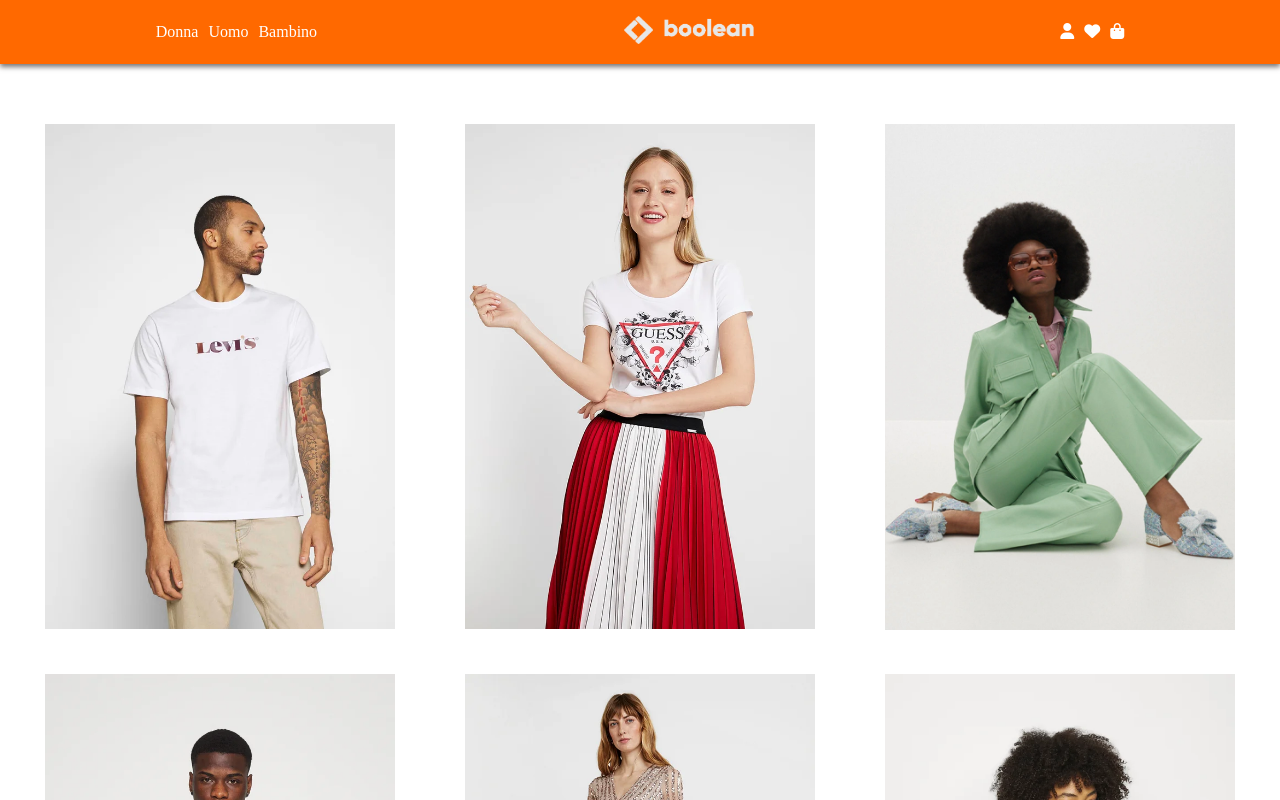
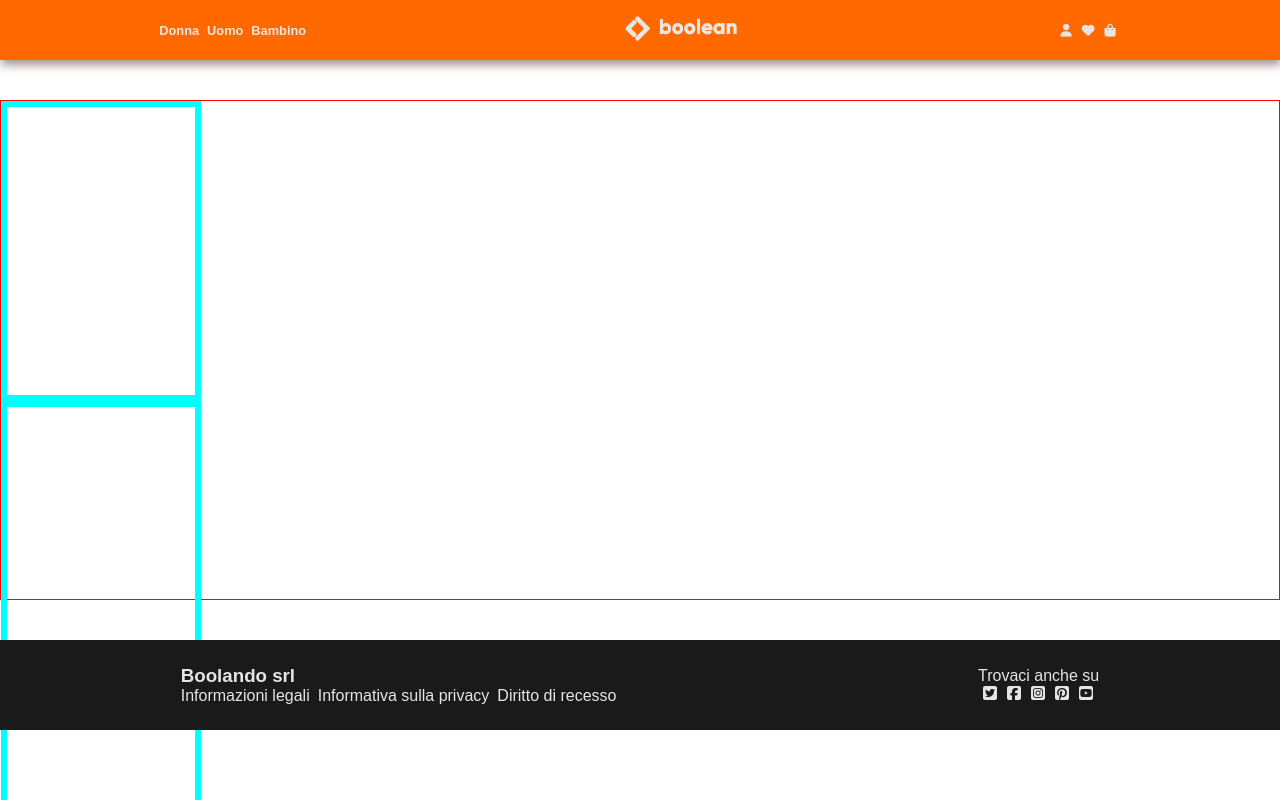
Before and after one commit to sisdream/vite-boolando, a Vue app: page / in a window 1280 px wide. Shown: the top 800 px of the page. Built offline with nearby package versions, Linux system fonts and the light colour scheme.

Commit message:
fix: structure

```diff
--- a/src/App.vue
+++ b/src/App.vue
@@ -1,27 +1,18 @@
-<script setup>
-import HelloWorld from './components/HelloWorld.vue'
+<script>
+   import AppHeader from './components/AppHeader.vue';
+  import AppMain from './components/AppMain.vue';
+  import AppFooter from './components/AppFooter.vue';
+
+  export default {
+    components: { AppHeader, AppMain, AppFooter },
+  }
 </script>
 
+
 <template>
-  <header>
-    <div class="jumbo">
-      <ul>
-        <li><a href="#">Donna</a></li>
-        <li><a href="#">Uomo</a></li>
-        <li><a href="#">Bambino</a></li>
-      </ul>
-      <div class="logo">
-        <img src="../public/boolean-logo.png" alt="logo">
-      </div>
-      <div class="icon">
-        <i class="fa-solid fa-user"></i>
-        <i class="fa-solid fa-heart"></i>
-        <i class="fa-solid fa-bag-shopping"></i>
-      </div>
-    </div>
-  </header>
 
-  <main>
+
+  <!-- <main>
     <section>
       <div class="card">
         <div class="card-img">
@@ -77,7 +68,12 @@
           </div>
         </div>
       </div>
-  </footer>
+  </footer>  -->
+  <app-header />
+
+  <app-main />
+
+  <app-footer />
 </template>
 
 <style lang="scss">
--- /dev/null
+++ b/src/components/AppFooter.vue
@@ -0,0 +1,56 @@
+<script>
+    export default {
+        data () {
+            return {
+
+            }
+        },
+    }
+</script>
+
+<template>
+   <section>
+        <div class="container">
+            <div class="left">
+                <h3>Boolando srl</h3>
+                <ul>
+                  <li><a href="#">Informazioni legali</a></li>
+                  <li><a href="#">Informativa sulla privacy</a></li>
+                  <li><a href="#">Diritto di recesso</a></li>
+                </ul>
+              </div>
+              <div class="right">
+                <p>Trovaci anche su</p>
+                <div class="icon">
+                  <i class="fa-brands fa-square-twitter"></i>
+                  <i class="fa-brands fa-square-facebook"></i>
+                  <i class="fa-brands fa-square-instagram"></i>
+                  <i class="fa-brands fa-square-pinterest"></i>
+                  <i class="fa-brands fa-square-youtube"></i>
+                </div>
+              </div>
+        </div>
+    </section>
+</template>
+
+<style lang="scss" scoped>
+    @use '../styles/partials/variables' as *;
+    @use '../styles/partials/mixins' as *;
+
+    section {
+        background-color: $secondary-color;
+        color: $tertiary-color;
+        height: calc($header-h * 1.5);
+
+        .container {
+            height: 100%;
+            @include d-flex_between_center;
+
+            ul {
+                list-style: none;
+                @include d-flex_between_center;
+                gap: 8px;
+            }
+        }
+    }
+</style>
--- /dev/null
+++ b/src/components/AppHeader.vue
@@ -0,0 +1,67 @@
+<script>
+    export default {
+        data () {
+            return {
+                links: [
+                    'Donna',
+                    'Uomo',
+                    'Bambino'
+                ],
+            }
+        },
+    }
+</script>
+
+<template>
+   <section>
+       <div class="container">
+            <ul>
+                <li v-for="link in links">
+                    <a href="#">{{ link  }}</a>
+                </li>
+            </ul>
+
+            <div>
+                <img src="../../public/boolean-logo.png" alt="boolean logo">
+            </div>
+
+            <div class="icon">
+                <i class="fa-solid fa-user"></i>
+                <i class="fa-solid fa-heart"></i>
+                <i class="fa-solid fa-bag-shopping"></i>
+              </div>
+       </div>
+   </section>
+</template>
+
+<style lang="scss" scoped>
+    @use '../styles/partials/variables' as *;
+    @use '../styles/partials/mixins' as *;
+
+    section {
+        height: $header-h;
+        width: 100vw;
+        background-color: $primary-color;
+        box-shadow: 1px 5px 9px 0px rgba(158,149,144,1);
+
+        color: $tertiary-color;
+
+        .container {
+            height: 100%;
+            font-size: 0.8rem;
+            font-weight: 700;
+
+            @include d-flex_between_center;
+
+            ul {
+                list-style: none;
+                @include d-flex_between_center;
+                gap: 8px;
+            }
+
+            img {
+                height: 25px;
+            }
+        }
+    }
+</style>
--- /dev/null
+++ b/src/components/AppMain.vue
@@ -0,0 +1,39 @@
+<script>
+    export default {
+        data () {
+            return {
+
+            }
+        },
+    }
+</script>
+
+<template>
+    <div class="container">
+        <div class="row">
+            <div class="card debug"></div>
+            <div class="card debug"></div>
+            <div class="card debug"></div>
+            <div class="card debug"></div>
+            <div class="card debug"></div>
+            <div class="card debug"></div>
+        </div>
+    </div>
+</template>
+
+<style lang="scss" scoped>
+    @use '../styles/partials/variables' as *;
+    @use '../styles/partials/mixins' as *;
+
+    .container {
+        margin-top: calc($grid-spacing * 4);
+        margin-bottom: calc($grid-spacing * 4);
+        border: 1px solid red;
+        height: 500px;
+
+        .row {
+            height: 100%;
+            flex-wrap: wrap;
+        }
+    }
+</style>
--- a/src/components/HelloWorld.vue
+++ /dev/null
@@ -1,40 +0,0 @@
-<script setup>
-import { ref } from 'vue'
-
-defineProps({
-  msg: String,
-})
-
-const count = ref(0)
-</script>
-
-<template>
-  <h1>{{ msg }}</h1>
-
-  <div class="card">
-    <button type="button" @click="count++">count is {{ count }}</button>
-    <p>
-      Edit
-      <code>components/HelloWorld.vue</code> to test HMR
-    </p>
-  </div>
-
-  <p>
-    Check out
-    <a href="https://vuejs.org/guide/quick-start.html#local" target="_blank"
-      >create-vue</a
-    >, the official Vue + Vite starter
-  </p>
-  <p>
-    Install
-    <a href="https://github.com/vuejs/language-tools" target="_blank">Volar</a>
-    in your IDE for a better DX
-  </p>
-  <p class="read-the-docs">Click on the Vite and Vue logos to learn more</p>
-</template>
-
-<style scoped>
-.read-the-docs {
-  color: #888;
-}
-</style>
--- a/src/styles/general.scss
+++ b/src/styles/general.scss
@@ -1,74 +1,34 @@
-*{
+@use "./partials/variables" as *;
+@use "./partials/mixins" as *;
+
+
+* {
     margin: 0;
     padding: 0;
     box-sizing: border-box;
 }
 
-.jumbo{
-    height: 4rem;
-    background-color: #ff6900;
-    color: #fff;
-    display: flex;
-    justify-content: space-around;
-    align-items: center;
-    box-shadow:  0px 3px 5px #7a7777;
+body {
+    font-family: Arial, Helvetica, sans-serif;
 }
 
-ul{
-    display: flex;
-    list-style: none;
-    li{
-        margin: 5px;
-        a{
-            text-decoration: none;
-            color: #fff;
-        }
-    }
+img {
+    width: 100%;
 }
 
-.logo img{
-    width: 130px;
+a {
+    text-decoration: none;
+    color: inherit;
 }
 
-.icon{
-    i{
-        margin: 0 5px;
-    }
+// DEBUG
+.debug {
+    border: 6px solid aqua;
+    height: 70%;
+    max-height: 300px;
+    width: 200px;
 }
 
-section{
-    display: flex;
-    margin: 10px;
-    flex-wrap: wrap;
-
+.icon i{
+    margin: 0 5px;
 }
-
-.card{
-    width: calc(100% / 3 - 20px);
-    margin: 10px;
-    display: flex;
-    justify-content: center;
-    .card-img{
-        width: 350px;
-        height: 450px;
-        margin: 40px 0;
-        img{
-            width: 100%;
-            display: block;
-        }
-    }
-}
-
-.jumbo-footer{
-    height: 4rem;
-    background-color: #000;
-    color: #fff;
-    display: flex;
-    justify-content: space-around;
-    align-items: center;
-    .left,
-    .right{
-        display: flex;
-        flex-direction: column;
-    }
-}
--- a/src/styles/partials/_mixins.scss
+++ b/src/styles/partials/_mixins.scss
@@ -0,0 +1,5 @@
+@mixin d-flex_between_center {
+    display: flex;
+    justify-content: space-around;
+    align-items: center;
+}
--- a/src/styles/partials/_variables.scss
+++ b/src/styles/partials/_variables.scss
@@ -0,0 +1,8 @@
+// COLORS
+$primary-color: #ff6900;
+$secondary-color: #1a1a1a;
+$tertiary-color: #e6e5e4;
+
+// MEASURES
+$header-h: 60px;
+$grid-spacing: 10px;
```
